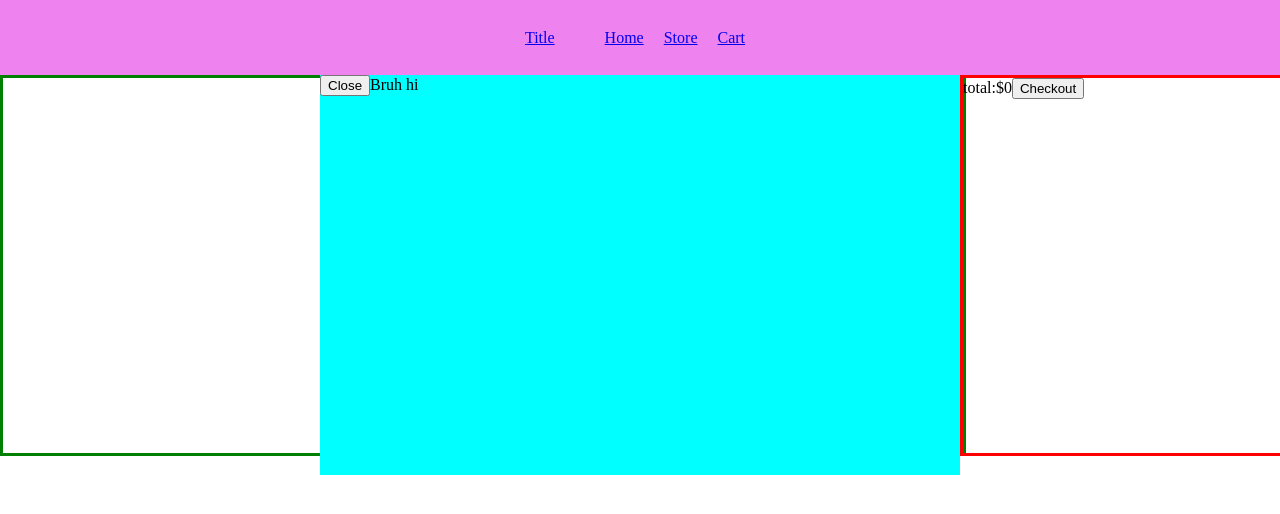
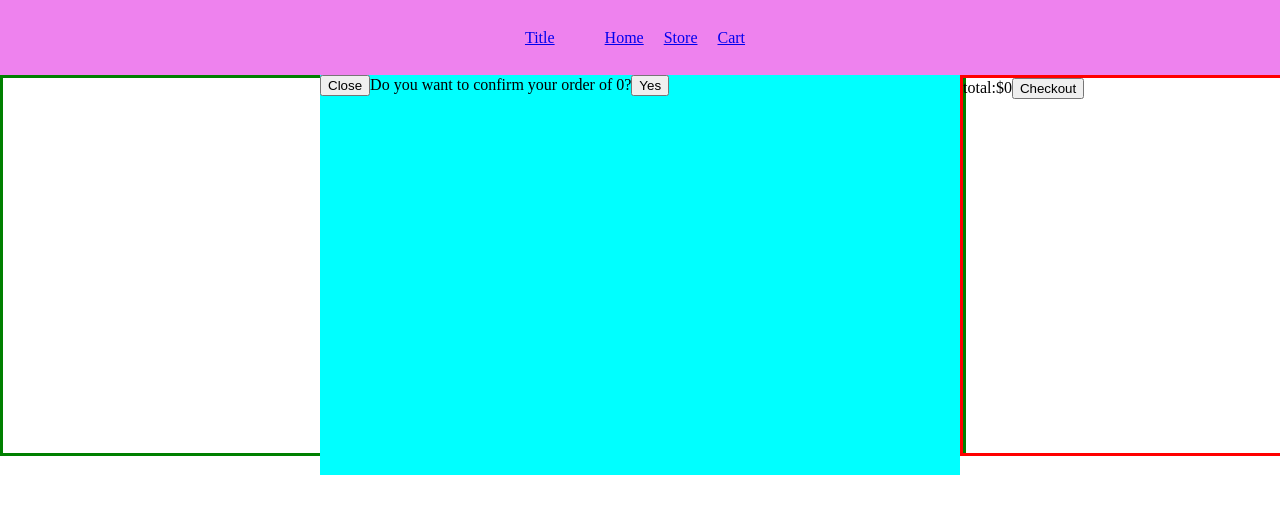
Before and after one commit to Michaelj82/shoppingcart, a React (Create React App) app: page /cart in a window 1280 px wide. Both pictures are taken after a click on the button "Checkout". Shown: the top 514 px of the page. Built offline with nearby package versions, Linux system fonts and the light colour scheme.

Commit message:
added text to popup, need logic in it.

```diff
--- a/src/Storecart.js
+++ b/src/Storecart.js
@@ -62,7 +62,8 @@ function Storecart(props){
           <button id='checkoutButton' onClick={togglePopup}>Checkout</button>
       </div>
 
-      {isOpen && <Popup content={<>Bruh hi</>}
+      {isOpen && <Popup content={<>Do you want to confirm your order of {total}?
+      <button type="submit">Yes</button></>}
       handleClose={togglePopup}>
 
       </Popup>
```
